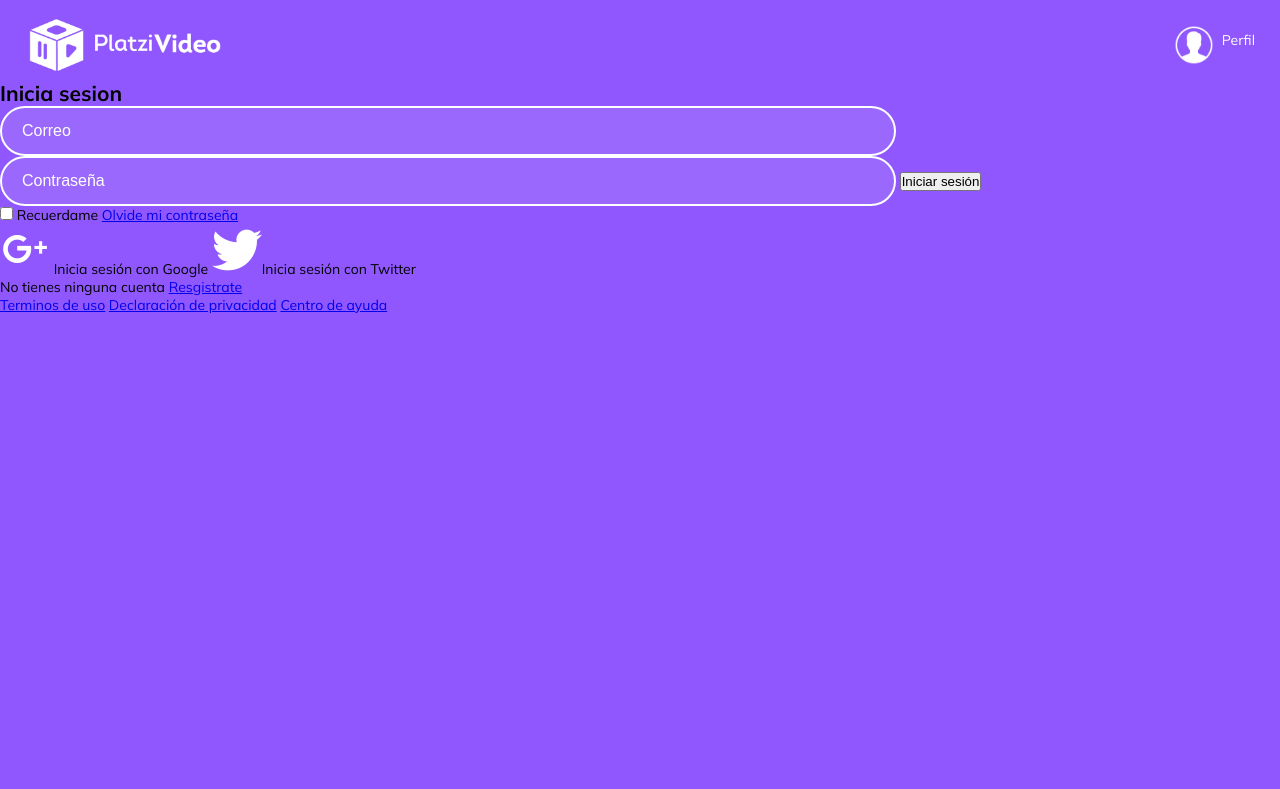
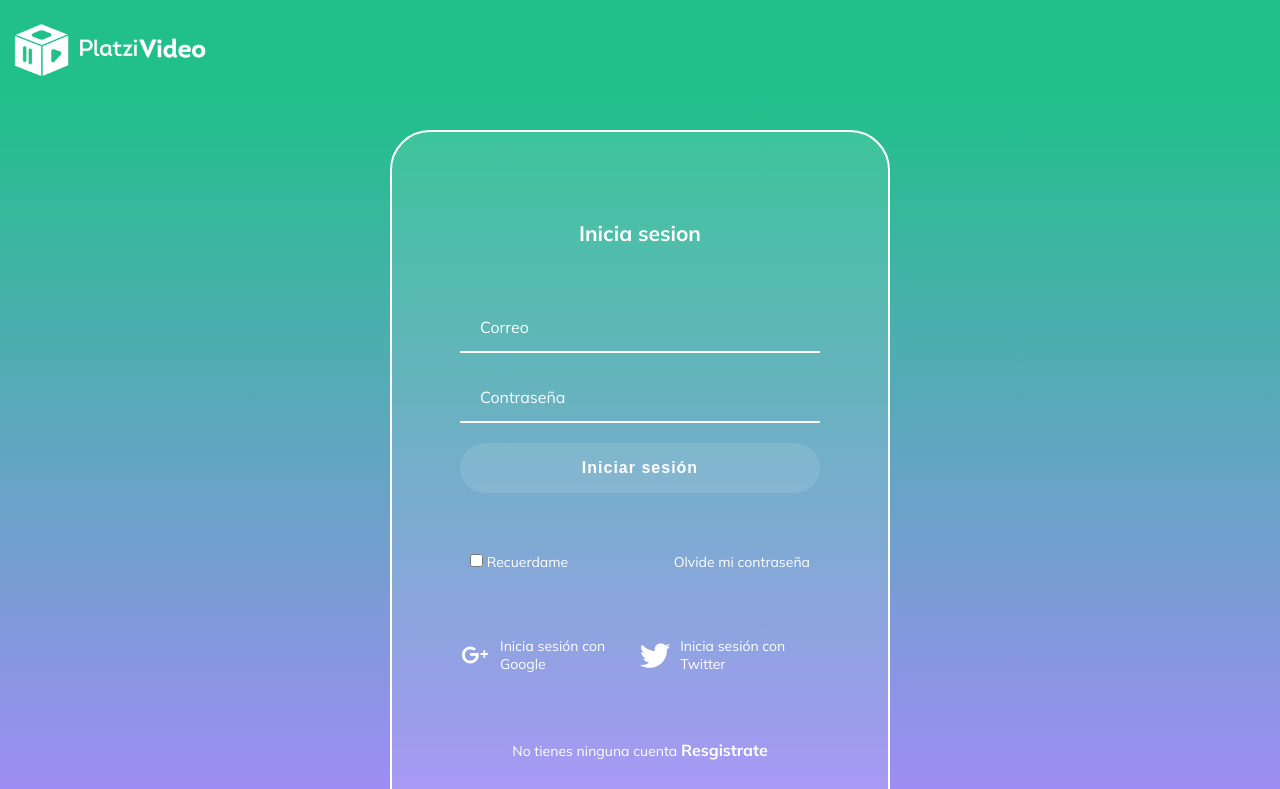
Before and after one commit to hahs-92/Platzi-conf, a plain HTML site: page login.html in a window 1280 px wide. Shown: the top 789 px of the page. Drawn offline with Linux system fonts and the light colour scheme.

Commit message:
login css

```diff
--- /dev/null
+++ b/css/login.css
@@ -0,0 +1,170 @@
+* {
+    box-sizing: border-box;
+    margin: 0;
+    padding: 0;
+}
+
+html {
+    font-size: 62.5%;
+}
+
+body {
+    font-size: 1.4rem;
+    font-family: 'Mulish', sans-serif;
+}
+
+/* ---------start -header----------------------------- */
+
+.header {
+    display: flex;
+    justify-content: space-between;
+    align-items: center;
+    width: 100%;
+    height: 100px;
+    top: 0;
+    background-color: #21c08b;
+}
+
+.header img {
+    width: 200px;
+    margin-left: 10px;
+}
+
+/* -------------end header----------------------------- */
+
+
+.login {
+    width: 100%;
+    padding: 30px 0;
+    min-height: calc(100vh - 200px); /*los 200 son x los 100px del header y 100px del footer*/
+    background: linear-gradient(#21c08b, #ab88ff);
+    display: flex;
+    align-items: center;
+    justify-content: center;
+    flex-direction: column;
+
+}
+
+.login__container {
+    display: flex;
+    justify-content: space-around;
+    flex-direction: column;
+    padding: 60px 68px 40px;
+    min-height: 700px;
+    min-width: 280px;
+    max-width: 500px;
+    background-color: rgba(255, 255, 255, 0.1);
+    border: 2px solid white;
+    border-radius: 40px;
+    color:white;
+}
+
+.login__container h2 {
+    text-align: center;
+}
+
+.login__container--form {
+    display: flex;
+    flex-direction: column;
+}
+
+.login__container--form  label{
+    font-size: 1.4rem;
+}
+
+.login__container--remenber-me {
+    margin: 10px;
+    color: white;
+    display: flex;
+    justify-content: space-between;
+}
+
+.login__container--remenber-me a {
+    color: white;
+    font-size: 1.4rem;
+    text-decoration: none;
+}
+
+.login__container--remenber-me a:hover {
+    text-decoration: underline;
+}
+
+.login__container--social-media  div{
+    display: flex;
+    align-items: center;
+    font-size: 1.4rem;
+    margin-bottom: 10px;
+}
+
+.login__container--social-media  div  img {
+    width: 30px;
+    margin-right: 10px;
+}
+
+.login__container--register {
+    font-size: 1.4rem;
+    text-align: center;
+}
+
+
+
+.login__container--register a {
+    font-size: 1.6rem;
+    color: white;
+    font-weight: bold;
+    text-decoration: none;
+}
+
+.login__container--register a:hover {
+    text-decoration: underline;
+}
+
+.input {
+    height: 50px;
+    background-color: transparent;
+    border: none;
+    border-bottom: 2px solid white;
+    font-family: 'Mulish', sans-serif;
+    font-size: 1.6rem;
+    margin-bottom: 20px;
+    padding: 20px;
+    outline: none;
+}
+
+::placeholder {
+    color: white;
+}
+
+.button {
+    margin-bottom: 50px;
+    height: 50px;
+    font-size: 1.6rem;
+    font-weight: bold;
+    background-color: rgba(255, 255, 255, 0.1);
+    border: none;
+    border-radius: 25px;
+    color: white;
+    cursor: pointer;
+    letter-spacing: 1px;
+}
+
+.footer {
+    display: flex;
+    align-items: center;
+    justify-content: space-around;
+    height: 100px;
+    width: 100%;
+    background-color: #ab88ff;
+}
+
+.footer a {
+    color: white;
+    cursor: pointer;
+    font-size: 1.4rem;
+    text-decoration: none;
+    text-align: center;
+}
+
+.footer a:hover {
+    text-decoration: underline;
+}
--- a/login.html
+++ b/login.html
@@ -6,7 +6,7 @@
     <title>Inicio</title>
     <link rel="preconnect" href="https://fonts.gstatic.com">
     <link href="https://fonts.googleapis.com/css2?family=Mulish:wght@400;700;900&display=swap" rel="stylesheet">
-    <link rel="stylesheet" href="./css/styles.css">
+    <link rel="stylesheet" href="./css/login.css">
 
 </head>
 <body>
@@ -15,17 +15,6 @@
 
         <img class="header__img" src="./img/logo-platzi-video-BW2.png" alt="logo platzi video">
 
-        <div class="header__menu">
-            <div class="header__menu--profile">
-                <img src="./img/user-icon.png" alt="logo usuario">
-                <p>Perfil</p>
-            </div>
-            <ul>
-                <li><a href="/">Cuenta</a></li>
-                <li><a href="/">Cerrar Sesión</a></li>
-            </ul>
-
-        </div>
     </header>
 
     <section class="login">
@@ -36,7 +25,7 @@
                 <input class="input" type="text" placeholder="Contraseña">
                 <button class="button">Iniciar sesión</button>
 
-                <div class="login__container--remeber-me">
+                <div class="login__container--remenber-me">
                     <label>
                         <input type="checkbox" name="cbox1" value="checkbox"> Recuerdame
                     </label>
```
